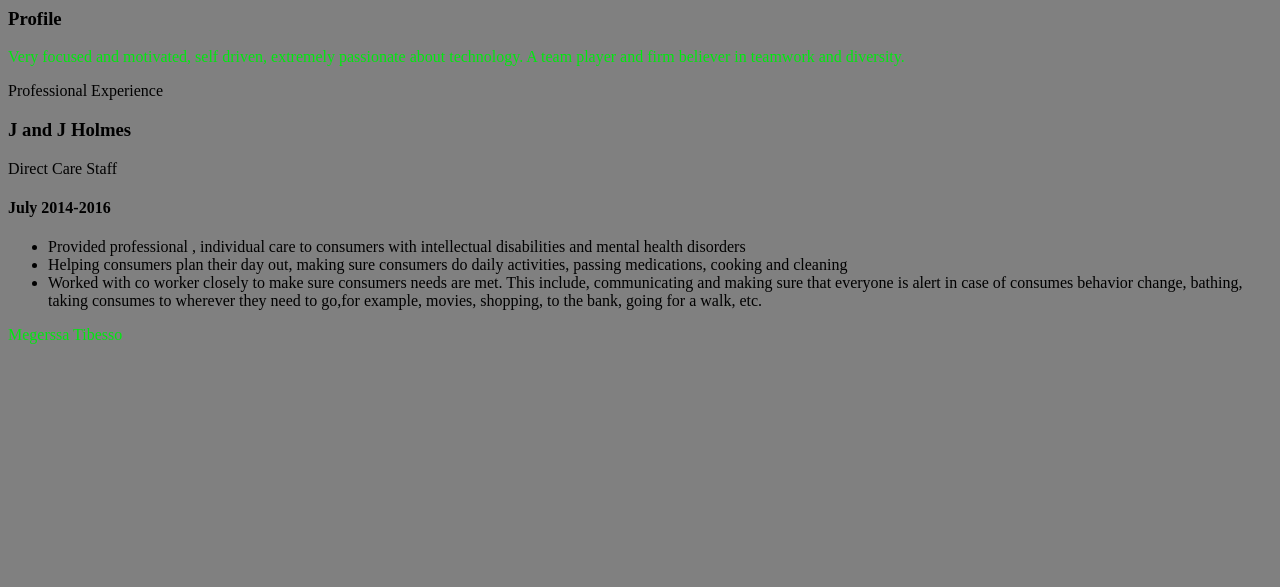
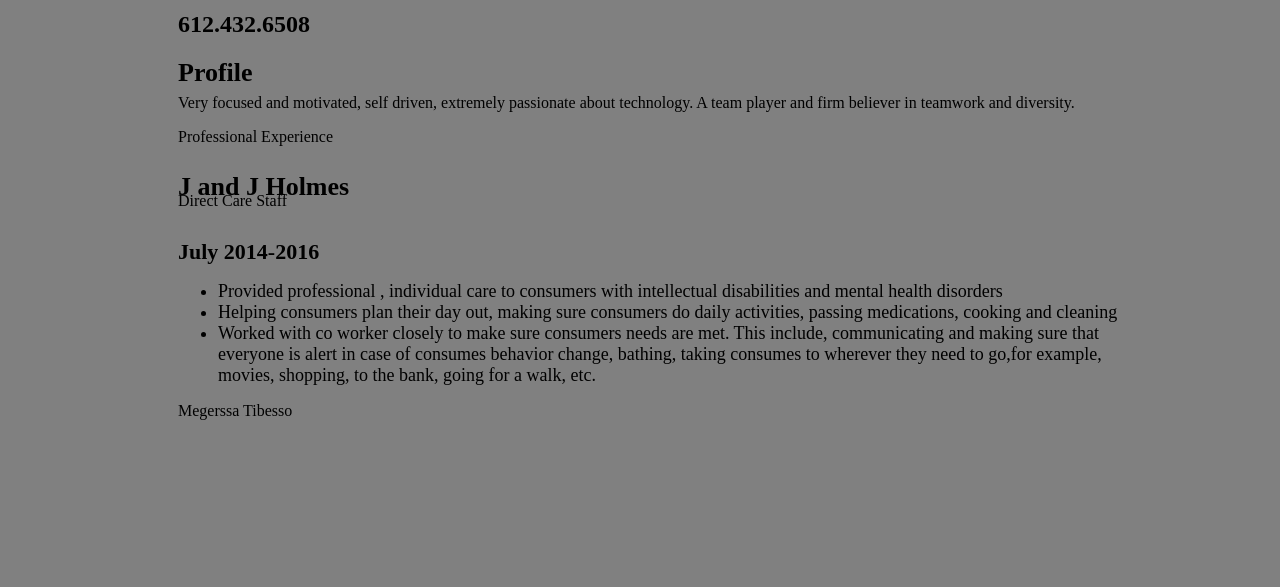
Before and after one commit to MegerssaTibesso/MegerssaTibesso.github.io, a plain HTML site: page index.html in a window 1280 px wide. Shown: the part 213-800 px from the top of the page. Drawn offline with Linux system fonts and the light colour scheme.

Commit message:
initial commit

```diff
--- a/style.css
+++ b/style.css
@@ -1,3 +1,47 @@
-p {
-  color: rgb(0,232,15);
+#container {
+  margin-top: 20px;
+  margin-left: 20px;
+  margin-right: 200;
+
+  padding: 10px 150px 10px 150px;
+
+  Border-Radius: 15px;
+  background-color: #C4CECO;
+
+  text-align: left;
 }
+
+#content-professional; {
+    font-size: 42px;
+}
+
+h1 {
+    font-size: 64px;
+    margin-bottom: -25px;
+}
+h2 {
+    font-sizes: 18px;
+    margin-bottom: -6px;
+}
+
+h3 {
+    font-size: 26px;
+    margin-bottom: -10px;
+}
+
+h4 {
+    font-size: 22px;
+    margin-bottom: 10px;
+}
+
+li {
+    font-size: 18px;
+    text-align: left;
+}
+#button {
+    margin-left: 40%;
+    margin-right: 40%;
+    background-color: #C4CECO;
+
+  border-radius: 15px;
+  height: 100px;
```
